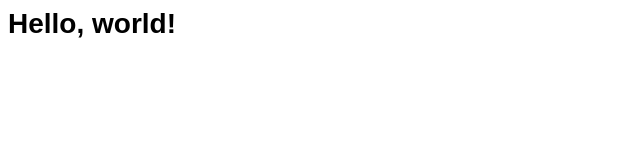
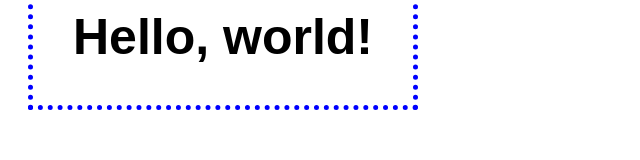
Before and after one commit to mpe29/CS50, a plain HTML site: page src0/font.html in a window 1280 px wide. Shown: the whole page, without its empty margins (0-640 px from the left). Drawn offline with Linux system fonts and the light colour scheme.

Commit message:
lots of small things done to styles.

```diff
--- a/src0/font.html
+++ b/src0/font.html
@@ -3,16 +3,19 @@
     <head>
         <title>My Web Page!</title>
             <style>
-                div {
+                div1 {
                     font-family: Arial, sans-serif;
-                    font-size: 28px;
+                    font-size: 50px;
                     font-weight: bold;
+                    padding: 40px;
+                    margin: 20px;
+                    border: 5px dotted blue;
                 }
             </style>
     </head>
     <body>
-        <div>
+        <div1>
             Hello, world!
-        </div>
+        </div1>
     </body>
 </html>
```
Also changed, not shown: src0/size.html (+3 -1 lines), src0/table.html (+5 -3 lines), 1 other file.
